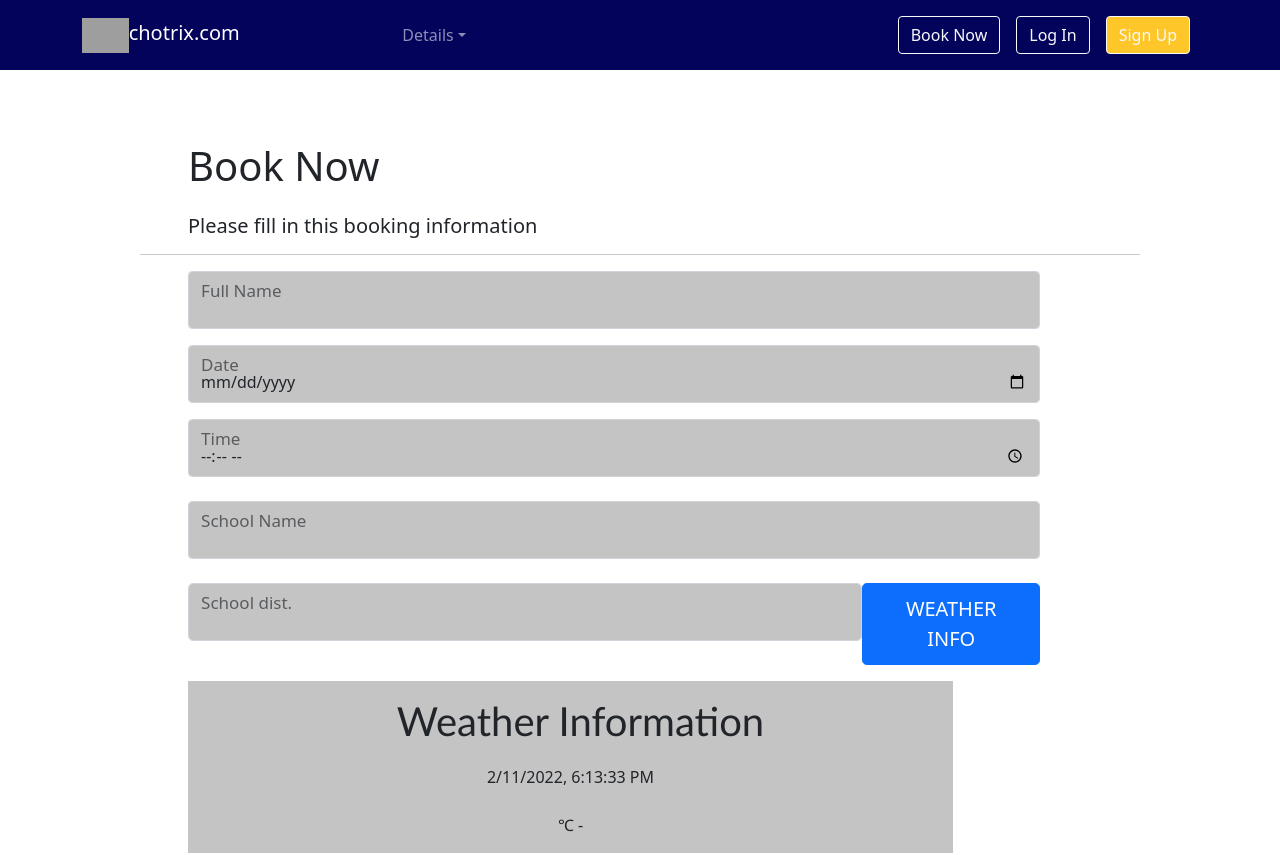
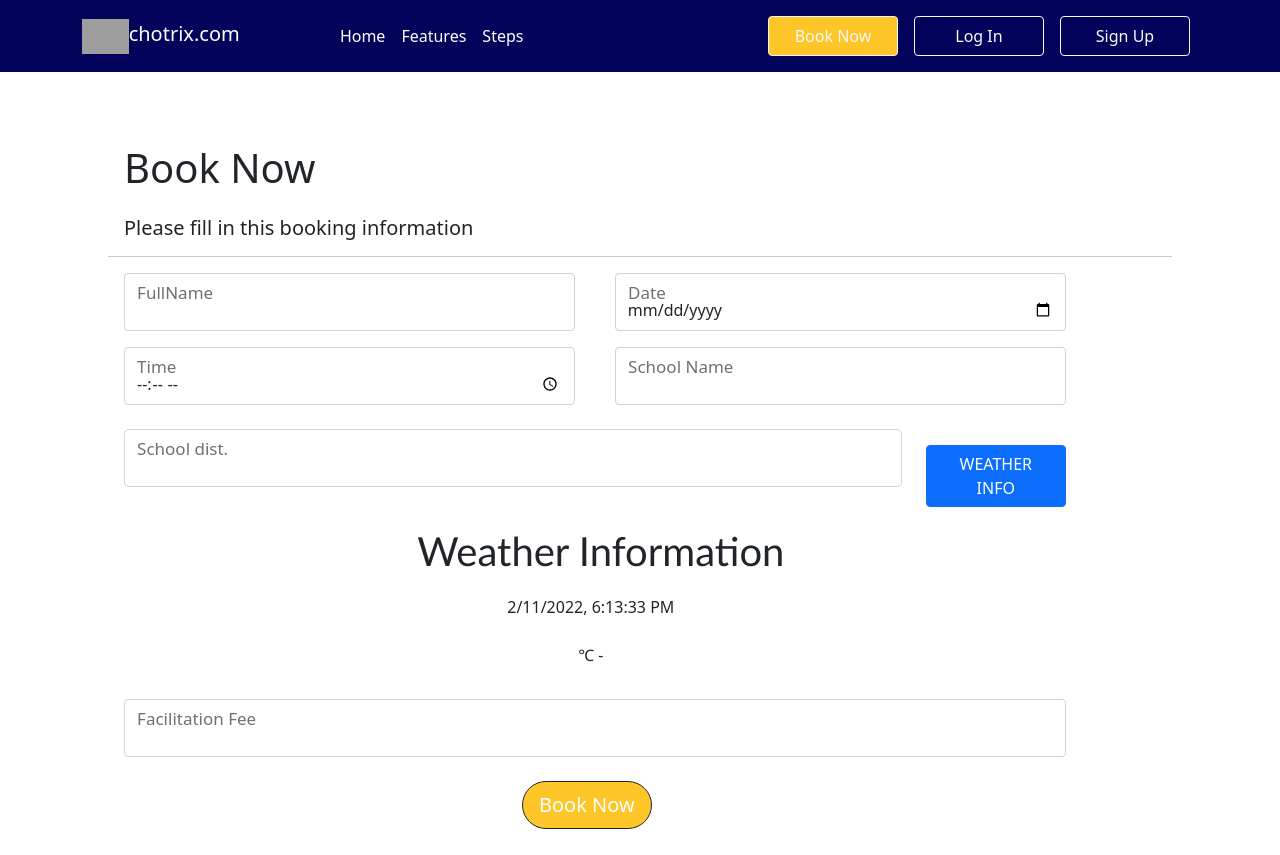
Before and after one commit to JOANITA-51/online-booking, a React (Create React App) app: page /book-now in a window 1280 px wide. Shown: the top 855 px of the page. Built offline with nearby package versions, Linux system fonts and the light colour scheme; grey boxes are pictures that could not be loaded.

Commit message:
Redesigning

```diff
--- a/src/App.css
+++ b/src/App.css
@@ -8,7 +8,7 @@
 #main-container{
     background-color: #fff;
     height:90%;
-    width: 80%;
+    width: 85%;
 }
 
 .position-relative{
@@ -24,14 +24,15 @@ Form{
     background-color: #FFC629;
 }
 
-#floatingInput,#floatingPassword, #floatingInputGrid, #floatingSelect{
+/* #floatingInput,#floatingPassword, #floatingInputGrid, #floatingSelect{
     background-color: #C4C4C4;
-}
+} */
 
 .booking {
     background-color: #FFC629;
     color: #fff;
-    width: 30%;
+    border-radius: 50px;
+    text-align:left;
 }
 
 Table{
--- a/src/App.js
+++ b/src/App.js
@@ -17,8 +17,7 @@ import Success2 from './components/pages/Success2';
 
 function App() {
   return (
-    <div className="App">
-      <Router>
+    <Router>
         <NavBar title = 'chotrix'/>
         <Routes>
 
@@ -35,10 +34,8 @@ function App() {
           <Route path="/success" element={<Success/>}/>
           <Route path='/successful' element={<Success2/>} />
         </Routes>
-      </Router>
+    </Router>
 
-
-    </div>
   );
 }
 
--- a/src/components/Hero.css
+++ b/src/components/Hero.css
@@ -21,7 +21,7 @@
 
 }
 
-#SignUp{
+#BookNow2{
     background-color: #FFC629;
 }
 
--- a/src/components/Hero.js
+++ b/src/components/Hero.js
@@ -7,11 +7,10 @@ const Hero = () => {
         <div className="hero-container">
             <h1>The simpler way to make a school appointment</h1>
             <Link to="/sign-up" >
-                <Button id="SignUp" variant="outline-light" size="lg">Sign Up For Free</Button>
+                <Button id="BookNow2" variant="outline-light" size="lg">Get Started Booking</Button>
             </Link>
             <h5>
-                Already have an account?
-                <Link to='/log-in'>Login here</Link>
+               Schedule and manage your appointments easily
             </h5>
 
 
--- a/src/components/NavBar.css
+++ b/src/components/NavBar.css
@@ -2,6 +2,17 @@
     background-color:#03035B;
 }
 
-#SignUp{
+#SignUp,
+#BookNow,
+#LogIn2{
+    width: 130px;
+    height: 40px;
+}
+.home{
+    text-decoration: none;
+    color: #ffff;
+}
+
+#BookNow{
     background-color: #FFC629;
 }
--- a/src/components/NavBar.js
+++ b/src/components/NavBar.js
@@ -1,5 +1,5 @@
 import React from 'react'
-import { Navbar, Container,Nav,NavDropdown,Button } from 'react-bootstrap';
+import { Navbar, Container,Nav,Button } from 'react-bootstrap';
 import './NavBar.css';
 import { Link } from 'react-router-dom';
 
@@ -19,17 +19,21 @@ const NavBar= ({title}) => {
 
                     <Navbar.Collapse id="basic-navbar-nav"className="justify-content-center">
                         <Nav >
-                        <NavDropdown title="Details" id="basic-nav-dropdown">
-                            <NavDropdown.Item  className='text-decoration-none' > <Link to = '/'> Home</Link> </NavDropdown.Item>
-                            <NavDropdown.Item  className='text-decoration-none' > <Link to = '/features'> Features</Link> </NavDropdown.Item>
-                            <NavDropdown.Item  className='text-decoration-none'> <Link to = '/steps'>Steps</Link></NavDropdown.Item>
-                    </NavDropdown>
-                    </Nav>
+                            <Nav.Link><Link to = '/'className="home"> Home</Link></Nav.Link>
+                            <Nav.Link><Link to = '/features'className="home"> Features</Link></Nav.Link>
+                            <Nav.Link><Link to = '/steps'className="home">Steps</Link></Nav.Link>
+                            {/*
+                            <NavDropdown title="Details" id="basic-nav-dropdown">
+                                <NavDropdown.Item  className='text-decoration-none' > <Link to = '/'> Home</Link> </NavDropdown.Item>
+                                <NavDropdown.Item  className='text-decoration-none' > <Link to = '/features'> Features</Link> </NavDropdown.Item>
+                                <NavDropdown.Item  className='text-decoration-none'> <Link to = '/steps'>Steps</Link></NavDropdown.Item>
+                            </NavDropdown> */}
+                        </Nav>
                     </Navbar.Collapse>
                     <Navbar.Collapse  id="basic-navbar-nav" className="justify-content-end">
                         <Nav >
-                        <Nav.Link><Link to="/book-now"><Button variant="outline-light" >Book Now</Button></Link> </Nav.Link>
-                        <Nav.Link > <Link to="/log-in"><Button variant="outline-light" >Log In</Button></Link> </Nav.Link>
+                        <Nav.Link><Link to="/book-now"><Button id = 'BookNow'variant="outline-light" >Book Now</Button></Link> </Nav.Link>
+                        <Nav.Link > <Link to="/log-in"><Button id = 'LogIn2' variant="outline-light" >Log In</Button></Link> </Nav.Link>
                         <Nav.Link ><Link to="/sign-up"><Button id="SignUp" variant="outline-light">Sign Up </Button></Link> </Nav.Link>
 
 
--- a/src/components/Steps.js
+++ b/src/components/Steps.js
@@ -56,8 +56,12 @@ function Steps() {
                 </Row>
                 <div className='text-center' >
                     <Link to="/sign-up" >
-                        <Button id="SignUp" variant="outline-light" size="lg">Get Started Booking</Button>
+                        <Button id="SignUp2" variant="outline-light" size="lg">Sign Up For Free</Button>
                     </Link>
+                    <h4>
+                     Already have an account?
+                        <Link to='/log-in'>Login here</Link>
+                    </h4>
                 </div>
 
             </Container>
--- a/src/components/pages/BookNow.js
+++ b/src/components/pages/BookNow.js
@@ -1,5 +1,5 @@
 import React,{useEffect} from 'react'
-import { Container, Form, FloatingLabel, Button } from 'react-bootstrap';
+import { Container, Form, FloatingLabel, Button,Row, Col } from 'react-bootstrap';
 import '../../App.css';
 import axios from "axios";
 import { useState } from 'react';
@@ -47,7 +47,7 @@ const BookNow = ()=> {
                 url:`http://api.weatherapi.com/v1/forecast.json?key=4b35053d60374d68bd8133610212210&q=${city}&days=1&aqi=yes&alerts=yes`
             })
                 .then((response)=>{
-                    const {data:{location:{country, region, lon, lat }}} = response
+                    const {data:{location:{country, lon, lat }}} = response
                     const {data:{current:{temp_c, temp_f, condition:{text, icon, code}}}} =response
                     setWeatherInfo({country,lon,lat,temp_c,temp_f,text,icon,code})
 
@@ -61,59 +61,84 @@ const BookNow = ()=> {
     return (
          <div className='book-now d-grid'>
             <Container id='main-container' className='h-100 mt-5' >
-                <h2 className='mb-4 mt-4 ms-5 fs-1'>Book Now</h2>
-                <h5 className='ms-5 fw-normal' >Please fill in this booking information</h5>
+                <h2 className='mb-4 mt-4 ms-3 fs-1'>Book Now</h2>
+                <h5 className='ms-3 fw-normal' >Please fill in this booking information</h5>
                 <hr  />
                 <Form className='text-center'  onSubmit={bookSubmit}>
-
-                    <FloatingLabel controlId="floatingInput"  label="Full Name"  className="mb-3 ms-5 fs-5" >
+                    <Row>
+                        <Col  md={6}>
+                            <FloatingLabel controlId="floatingInput"  label="FullName"  className="mb-3 ms-3 fs-5" >
                                 <Form.Control type="text" name="user" onChange={(event)=>{setData({...data,user:event.target.value})}} />
                             </FloatingLabel>
-
-                    <FloatingLabel controlId="floatingInput"  label=" Date"  className="mb-3 ms-5 fs-5" >
+                        </Col>
+                        <Col md={6}>
+                            <FloatingLabel controlId="floatingInput"  label=" Date"  className="mb-3 ms-3 fs-5" >
                                 <Form.Control type="date" name="bookingDate" onChange={(event)=>{setData({...data,bookingDate:event.target.value})}} />
                             </FloatingLabel>
-                    <FloatingLabel controlId="floatingInput" label="Time" className='ms-5 mb-4 fs-5' >
+                        </Col>
+                    </Row>
+                    <Row>
+                        <Col md={6}>
+                            <FloatingLabel controlId="floatingInput" label="Time" className='ms-3 mb-4 fs-5' >
                                 <Form.Control type="time" name="bookingTime" onChange={(event)=>{setData({...data,bookingTime:event.target.value})}}/>
                             </FloatingLabel>
-                    <FloatingLabel controlId="floatingInput" label="School Name" className='ms-5 mb-4 fs-5' >
+                        </Col>
+                        <Col md={6}>
+                            <FloatingLabel controlId="floatingInput" label="School Name" className='ms-3 mb-4 fs-5' >
                                 <Form.Control type="text" name="schoolName" onChange={(event)=>{setData({...data,schoolName:event.target.value})}} />
                             </FloatingLabel>
-                    <Form.Group className='d-flex mb-3 mt-3'>
-                    <FloatingLabel controlId="floatingInput" label="School dist." className='ms-5 mb-4 fs-5' style={{width:"75%"}} >
+                        </Col>
+                    </Row>
+
+
+
+
+                    {/* <FloatingLabel controlId="floatingInput" label="School dist." className='ms-5 mb-4 fs-5' style={{width:"75%"}} >
                     <Form.Control size="lg" type="text" value={city} onChange={(e) => {setCity(e.target.value)
                         setData({...data,schoolLocation:e.target.value})
 
                         }} name="schoolLocation" />
-                    </FloatingLabel>
+                    </FloatingLabel> */}
+                    <Row onClick={()=>{
+                        getWeatherData(city)}}>
+                            <Col md={10}  >   <FloatingLabel controlId="floatingInput" className='ms-3 mb-4 fs-5' label="School dist.">
+                    <Form.Control size="lg" type="text" value={city} onChange={(e) => {setCity(e.target.value)
+                        setData({...data,schoolLocation:e.target.value})
 
-                        <Button  size='lg'onClick={()=>{
-                        getWeatherData(city)}}>WEATHER INFO</Button>
-                    </Form.Group>
-                    <Container className='ms-5 pt-3 pb-3 mb-3 text-center'
+                        }} name="schoolLocation" />
+                    </FloatingLabel>      </Col>
+                    <Col md={2} className='mt-3 '> <Button > WEATHER INFO</Button></Col>
+
+                    </Row>
+                        {/* <Button  size='lg'onClick={()=>{
+                        getWeatherData(city)}}>WEATHER INFO</Button> */}
+
+                    <Row > <Col className='ms-4 me-3 pt-3 pb-3 mb-3 text-center'
                         style={
-                            {backgroundColor:"#C4C4C4",
-                            width:"85%"}
+                            {
+                            borderRadius:'5px'
+                            // width:"92%"
+                            }
                         }
                     >
                     <h1>{city} Weather Information</h1>
                         {new Date ().toLocaleString()} <br/>
-                        {icon && <img src ={icon}/>}
+                        {icon && <img src ={icon} alt=''/>}
                         {region}
                         {country}<br/>
                         {temp_c} &#8451; - {text}
 
-                    </Container>
-                    <FloatingLabel controlId="floatingInput" label="Facilitation Fee" className='ms-5 mb-4 fs-5' >
+                       </Col>
+                    </Row>
+                    <FloatingLabel controlId="floatingInput" label="Facilitation Fee" className='ms-3 mb-4 fs-5' >
                         <Form.Control type="text" name="schoolFee" onChange={(event)=>{setData({...data,schoolFee:event.target.value})}}/>
                     </FloatingLabel>
-                    <div  >
-                        <Button type='submit' variant="outline-dark" className='ms-5  booking' size = 'lg'>  Book Now </Button>
+                    <Button type='submit' variant="outline-dark" className='booking ms-0' size = 'lg'>  Book Now </Button>
+                    {resdata._id &&  <Button variant="outline-dark" className=' ms-5 booking' size = 'lg' > <Link to =  {`/submit/${resdata._id}` }state={{data}} >Check Info</Link></Button>}
 
-                    </div>
                 </Form>
 
-                {resdata._id &&  <Button variant="outline-dark" className='ms-5 mt-5 booking' size = 'lg' > <Link to =  {`/submit/${resdata._id}` }state={{data}} >check</Link></Button>}
+
 
             </Container>
 
--- a/src/components/pages/EditBookNow.js
+++ b/src/components/pages/EditBookNow.js
@@ -83,7 +83,7 @@ const EditBookNow = () => {
                 url:`http://api.weatherapi.com/v1/forecast.json?key=4b35053d60374d68bd8133610212210&q=${city}&days=1&aqi=yes&alerts=yes`
             })
                 .then((response)=>{
-                    const {data:{location:{country, region, lon, lat }}} = response
+                    const {data:{location:{country,lon, lat }}} = response
                     const {data:{current:{temp_c, temp_f, condition:{text, icon, code}}}} =response
                     setWeatherInfo({country,lon,lat,temp_c,temp_f,text,icon,code})
 
@@ -132,7 +132,7 @@ const EditBookNow = () => {
             >
             <h1>{city} Weather Information</h1>
                 {new Date ().toLocaleString()} <br/>
-                {icon && <img src ={icon}/>}
+                {icon && <img src ={icon} alt=''/>}
                 {region}
                 {country}<br/>
                 {temp_c} &#8451; - {text}
--- a/src/components/pages/Home.js
+++ b/src/components/pages/Home.js
@@ -6,13 +6,13 @@ import Steps from '../Steps'
 
 function Home() {
     return (
-        <div>
+        <>
 
           <Hero/>
           <Features/>
           <Steps/>
           <Footer/>
-        </div>
+        </>
     )
 }
 
--- a/src/components/pages/LogIn.js
+++ b/src/components/pages/LogIn.js
@@ -22,11 +22,11 @@ function Login() {
     return (
         <div className='log-in d-grid'>
             {errorMessage && (  <p className="error"> {errorMessage} </p>)}
-            <Container id='main-container' className='mt-5' >
+            <Container id='main-container' className='mt-5'  >
                 <h2 className='mb-4 mt-4 ms-5 fs-1'>Log In</h2>
                 <h5 className='ms-5 fw-normal' >Please Log in </h5>
                 <hr  />
-                <Form className='d-grid text-center' onSubmit = {handleSubmit} >
+                <Form  onSubmit = {handleSubmit} >
                 <FloatingLabel controlId="floatingInput"  label="Email address"  className="mb-3 ms-5 fs-5" >
                     <Form.Control type="email" name='email' placeholder="name@example.com" onChange={event=>{setProfile({...profile, email:event.target.value})}} required />
                 </FloatingLabel>
```
Also changed, not shown: src/components/Steps.css (+7 -0 lines). Lines whose indentation alone changed are shown as unchanged.
